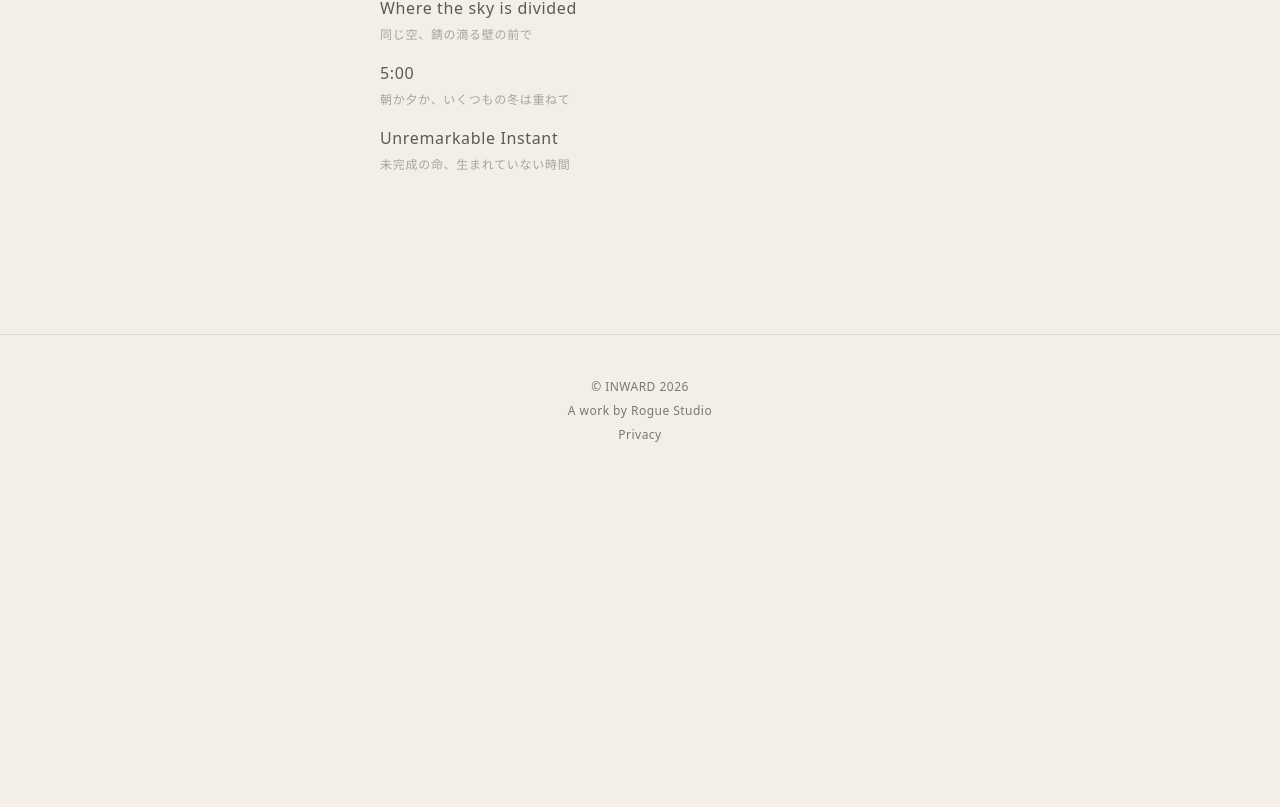
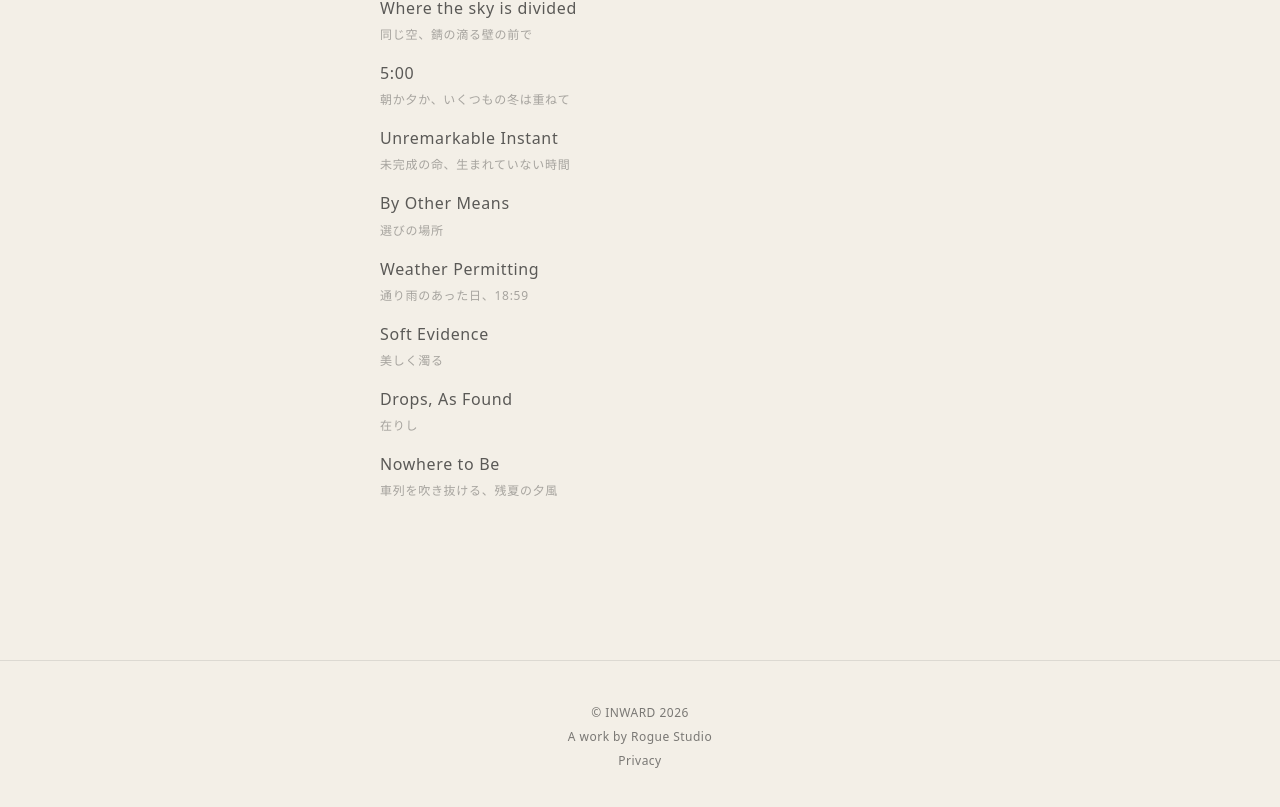
Before and after one commit to rogue-studio/inward, a Next.js app: page /scene in a window 1280 px wide. Shown: the part 1113-1920 px from the top of the page. Before the commit the page ends 1600 px from the top, so only its background shows below. Built offline with nearby package versions, Linux system fonts and the light colour scheme.

Commit message:
Add SCENE #16–20 editorial entries

```diff
--- a/content/scenes.ts
+++ b/content/scenes.ts
@@ -119,4 +119,44 @@ export const scenes = [
     image: "/images/scene/scene-15.jpg",
     caption: "By the window in my room, before what it holds begins to open.",
   },
+  {
+    order: 16,
+    slug: "scene-16",
+    title: "By Other Means",
+    ja: "選びの場所",
+    image: "/images/scene/scene-16.jpg",
+    caption: "Early summer, a disused factory.",
+  },
+  {
+    order: 17,
+    slug: "scene-17",
+    title: "Weather Permitting",
+    ja: "通り雨のあった日、18:59",
+    image: "/images/scene/scene-17.jpg",
+    caption: "Late July, not quite as planned.",
+  },
+  {
+    order: 18,
+    slug: "scene-18",
+    title: "Soft Evidence",
+    ja: "美しく濁る",
+    image: "/images/scene/scene-18.jpg",
+    caption: "February 2012. Behind my grandmother's house, where I once waited. Smaller than I remembered.",
+  },
+  {
+    order: 19,
+    slug: "scene-19",
+    title: "Drops, As Found",
+    ja: "在りし",
+    image: "/images/scene/scene-19.jpg",
+    caption: "July, SLOUP in Yonezawa.",
+  },
+  {
+    order: 20,
+    slug: "scene-20",
+    title: "Nowhere to Be",
+    ja: "車列を吹き抜ける、残夏の夕風",
+    image: "/images/scene/scene-20.jpg",
+    caption: "August, on the Shonan Bridge.",
+  },
 ];
```
